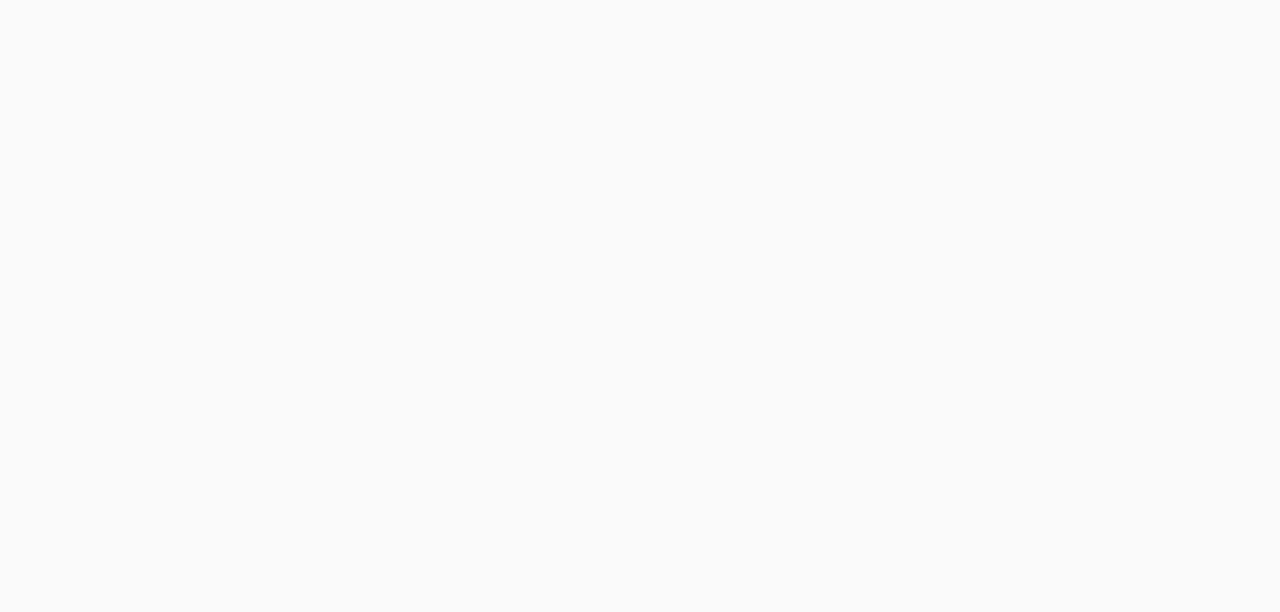
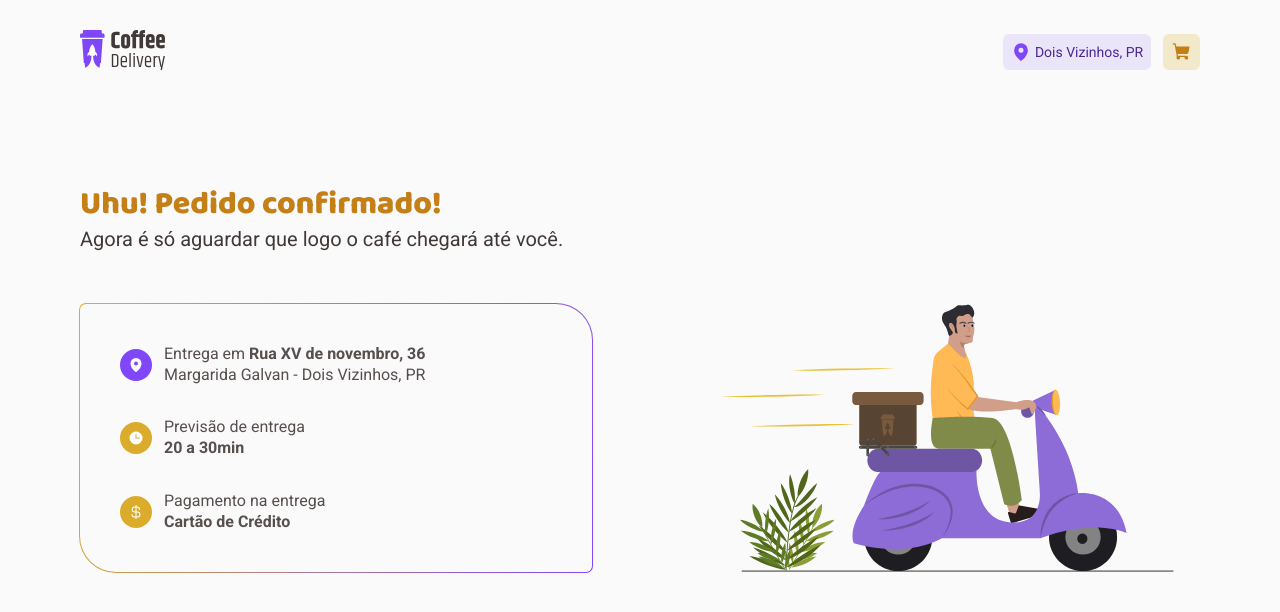
Before and after one commit to Baggio25/ignite-desafio-02-coffee-delivery, a React (Vite) app: page /order-confirmed in a window 1280 px wide. Before the commit this address had no page. Shown: the top 612 px of the page. Built offline with nearby package versions, Linux system fonts and the light colour scheme.

Commit message:
Create OrderConfirmed

```diff
--- a/src/Router.tsx
+++ b/src/Router.tsx
@@ -3,6 +3,7 @@
 import { Home } from "./pages/Home";
 import { CompleteOrder } from "./pages/CompleteOrder";
 import { DefaultLayout } from "./layouts/DefaultLayout";
+import { OrderConfirmed } from "./pages/OrderConfirmed";
 
 export function Router() {
   return (
@@ -10,6 +11,7 @@
       <Route path="/" element={<DefaultLayout />}>
         <Route path="/" element={<Home />} />
         <Route path="/complete-order" element={<CompleteOrder />} />
+        <Route path="/order-confirmed" element={<OrderConfirmed />} />
       </Route>
     </Routes>
   );
--- a/src/pages/CompleteOrder/components/SelectedCoffees/ConfirmationSection/index.tsx
+++ b/src/pages/CompleteOrder/components/SelectedCoffees/ConfirmationSection/index.tsx
@@ -18,7 +18,7 @@
         <RegularText weight={700} color="subtitle" size="l">R$ 24,30</RegularText>
       </div>
 
-      <Button text="Confirmar Pedido" />
+      <Button text="Confirmar Pedido"/>
     </ConfirmationSectionContainer>
   )
 }
--- /dev/null
+++ b/src/pages/OrderConfirmed/index.tsx
@@ -0,0 +1,62 @@
+
+import { useTheme } from "styled-components";
+import { MapPin, Clock, CurrencyDollar } from "phosphor-react";
+
+import confirmedOrderImg from "../../assets/ConfirmedOrder.svg";
+import { InfoWithIcon } from "../../components/InfoWithIcon";
+
+import { RegularText, TitleText } from "../../components/Typography";
+import { OrderConfirmedContainer, OrderDetailsContainer } from "./styles";
+
+export function OrderConfirmed() {
+  const { colors } = useTheme();
+
+  return (
+    <OrderConfirmedContainer className="container">
+      <div>
+        <TitleText size="l">Uhu! Pedido confirmado!</TitleText>
+        <RegularText size="l" color="subtitle">Agora é só aguardar que logo o café chegará até você.</RegularText>
+      </div>
+
+      <section>
+        <OrderDetailsContainer>
+          <InfoWithIcon
+            icon={<MapPin weight="fill" />}
+            iconBg={colors["brand-purple"]}
+            text={
+              <RegularText>
+                Entrega em <strong>Rua XV de novembro, 36</strong>
+                <br/>
+                Margarida Galvan - Dois Vizinhos, PR
+              </RegularText>
+            }
+          />
+          <InfoWithIcon
+            icon={<Clock weight="fill" />}
+            iconBg={colors["brand-yellow"]}
+            text={
+              <RegularText>
+                Previsão de entrega
+                <br/>
+                <strong>20 a 30min</strong>
+              </RegularText>
+            }
+          />
+          <InfoWithIcon
+            icon={<CurrencyDollar weight="fill" />}
+            iconBg={colors["brand-yellow"]}
+            text={
+              <RegularText>
+                Pagamento na entrega
+                <br/>
+                <strong>Cartão de Crédito</strong>
+              </RegularText>
+            }
+          />
+        </OrderDetailsContainer>
+        <img src={confirmedOrderImg} />
+      </section>
+
+    </OrderConfirmedContainer>
+  )
+}
--- /dev/null
+++ b/src/pages/OrderConfirmed/styles.ts
@@ -0,0 +1,39 @@
+import { styled } from "styled-components";
+
+export const OrderConfirmedContainer = styled.div`
+  display: flex;
+  flex-direction: column;
+  gap: 2.5rem;
+  margin-top: 5rem;
+
+  h1 {
+    color: ${({ theme }) => theme.colors["brand-yellow-dark"]};
+  }
+
+  > section {
+    display: flex;
+    align-items: center;
+    justify-content: space-between;
+  }
+`;
+
+export const OrderDetailsContainer = styled.div`
+  padding: 2.5rem;
+  border-radius: 6px 36px 6px 36px;
+  min-width: 32rem;
+  display: flex;
+  flex-direction: column;
+  gap: 2rem;
+  background: ${({ theme }) => theme.colors["base-background"]};
+  position: relative;
+
+  &::before {
+    content: "";
+    position: absolute;
+    inset: -1px;
+    z-index: -1;
+    border-radius: 7px 37px 7px 37px;
+    background: linear-gradient(102.89deg, #DBAC2C 2.61%, #8047F8 98.76%);
+  }
+
+`;
```
Also changed, not shown: src/assets/ConfirmedOrder.svg (added).
